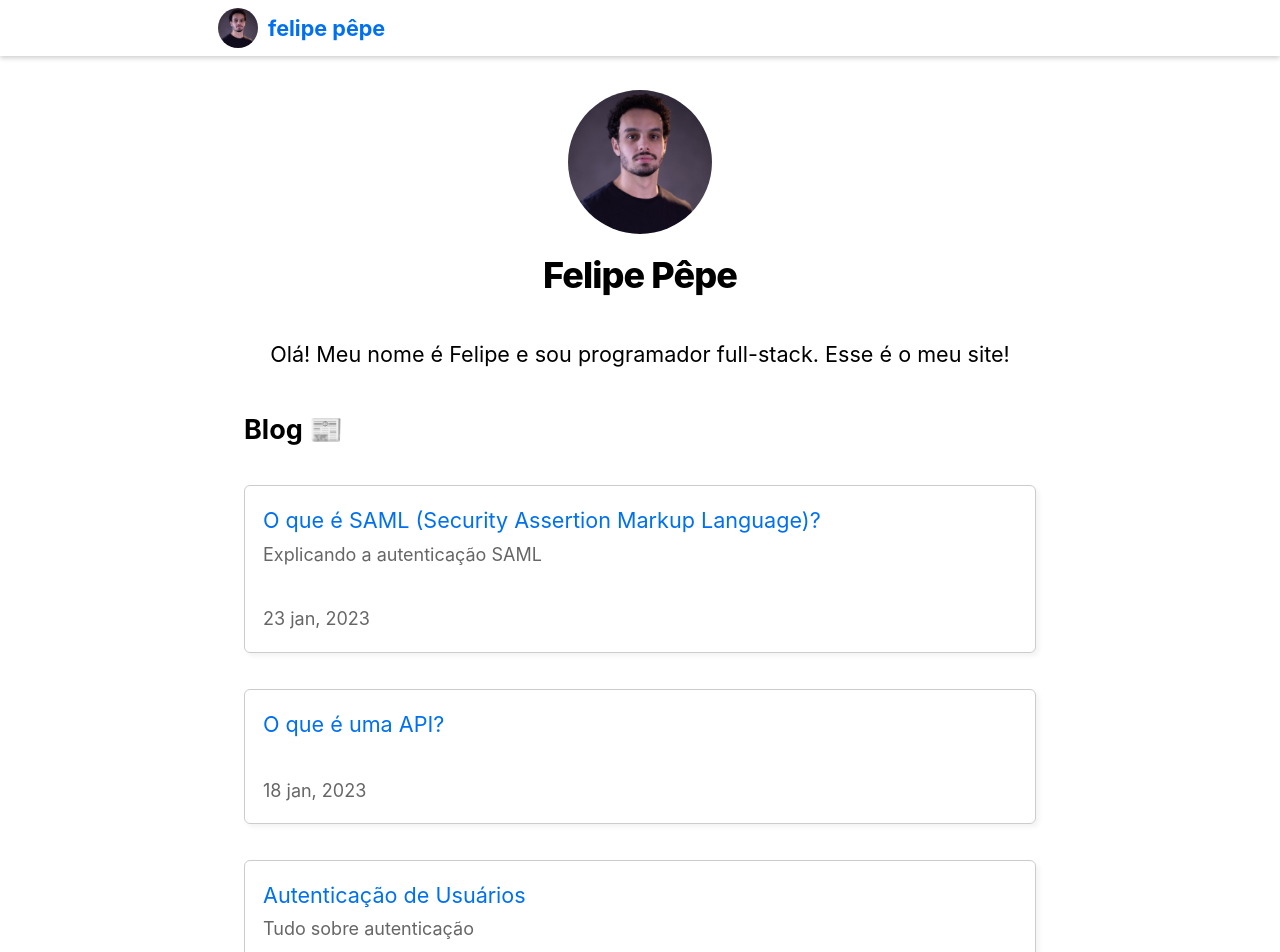
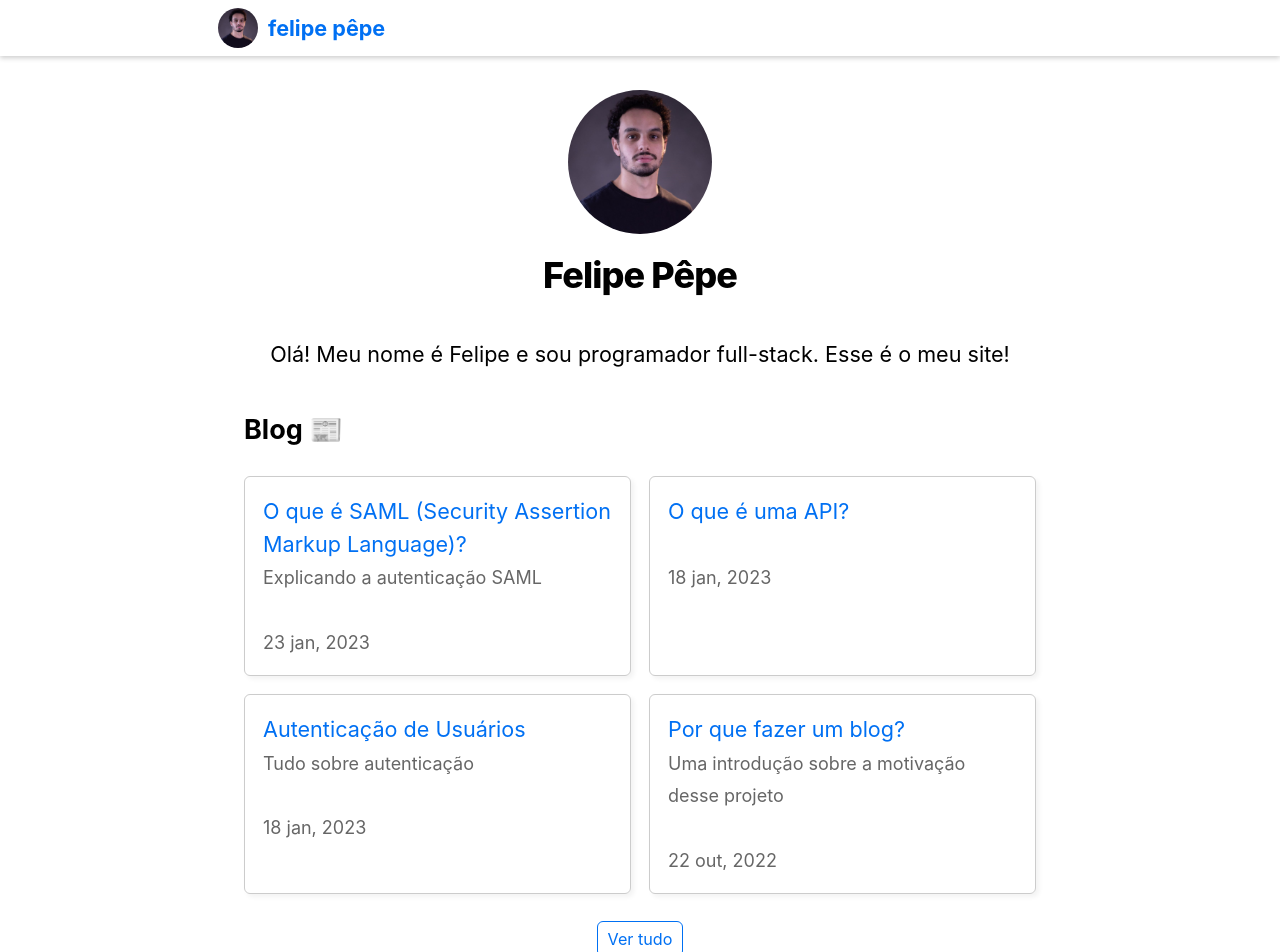
Before and after one commit to lipe-pepe/personal-site, a Next.js app: page / in a window 1280 px wide. Shown: the top 952 px of the page. Built offline with nearby package versions, Linux system fonts and the light colour scheme.

Commit message:
Adjusted post cards

```diff
--- a/components/postCard/PostCard.module.css
+++ b/components/postCard/PostCard.module.css
@@ -1,9 +1,15 @@
 .container {
-  margin: 1rem 0;
+  margin: 0.5rem 0;
   padding: 1rem 1rem;
   border-radius: 6px;
   border-color: #ccc;
   border-width: 1px;
   border-style: solid;
   box-shadow: 3px 3px 5px rgba(0, 0, 0, 0.05);
+  transition: 0.3s ease;
 }
+
+.container:hover {
+  transform: scale(1.05);
+  border-color: #0070f3;
+}
--- a/pages/posts/index.tsx
+++ b/pages/posts/index.tsx
@@ -25,7 +25,7 @@ export default function Posts({
       </Head>
       <h2 className={utilStyles.headingXl}>Blog 📰</h2>
       <br />
-      <ul className={utilStyles.list}>
+      <ul className={utilStyles.posts}>
         {allPostsData.map(({ id, date, title, subtitle }) => (
           <PostCard
             title={title}
--- a/styles/utils.module.css
+++ b/styles/utils.module.css
@@ -67,7 +67,8 @@
   list-style: none;
   padding: 0;
   margin: 0;
-  display: grid;
+  display: flex;
+  flex-direction: column;
 }
 
 .lightText {
@@ -89,7 +90,7 @@
   border-width: 1px;
   padding: 5px 10px;
   max-width: 100px;
-  margin-top: 0;
+  margin-top: 1rem;
 }
 
 .normalButton:hover {
@@ -97,3 +98,11 @@
   background-color: #0070f3;
   cursor: pointer;
 }
+
+@media (min-width: 640px) {
+  .posts {
+    display: grid;
+    grid-template-columns: 1fr 1fr;
+    column-gap: 1rem;
+  }
+}
```
